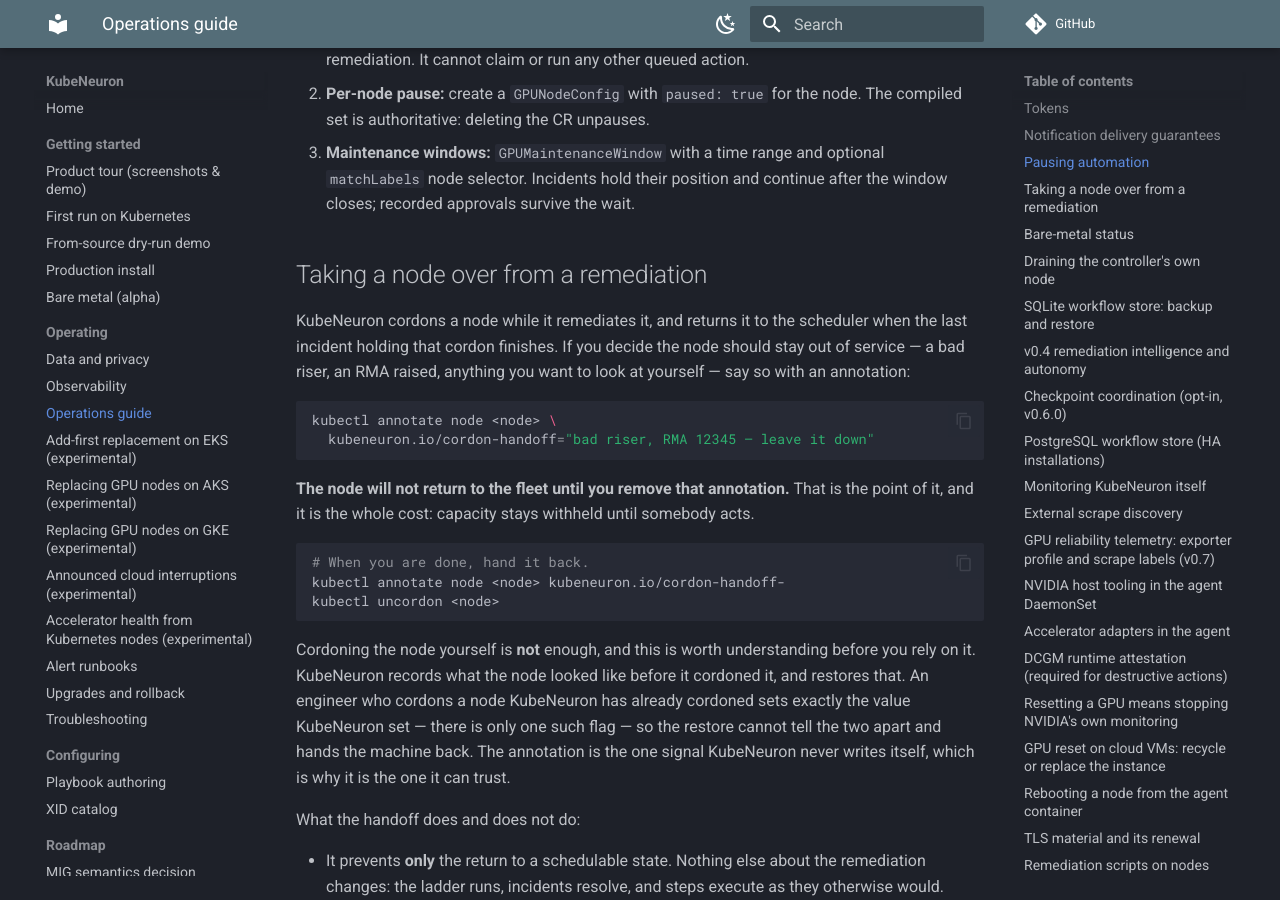
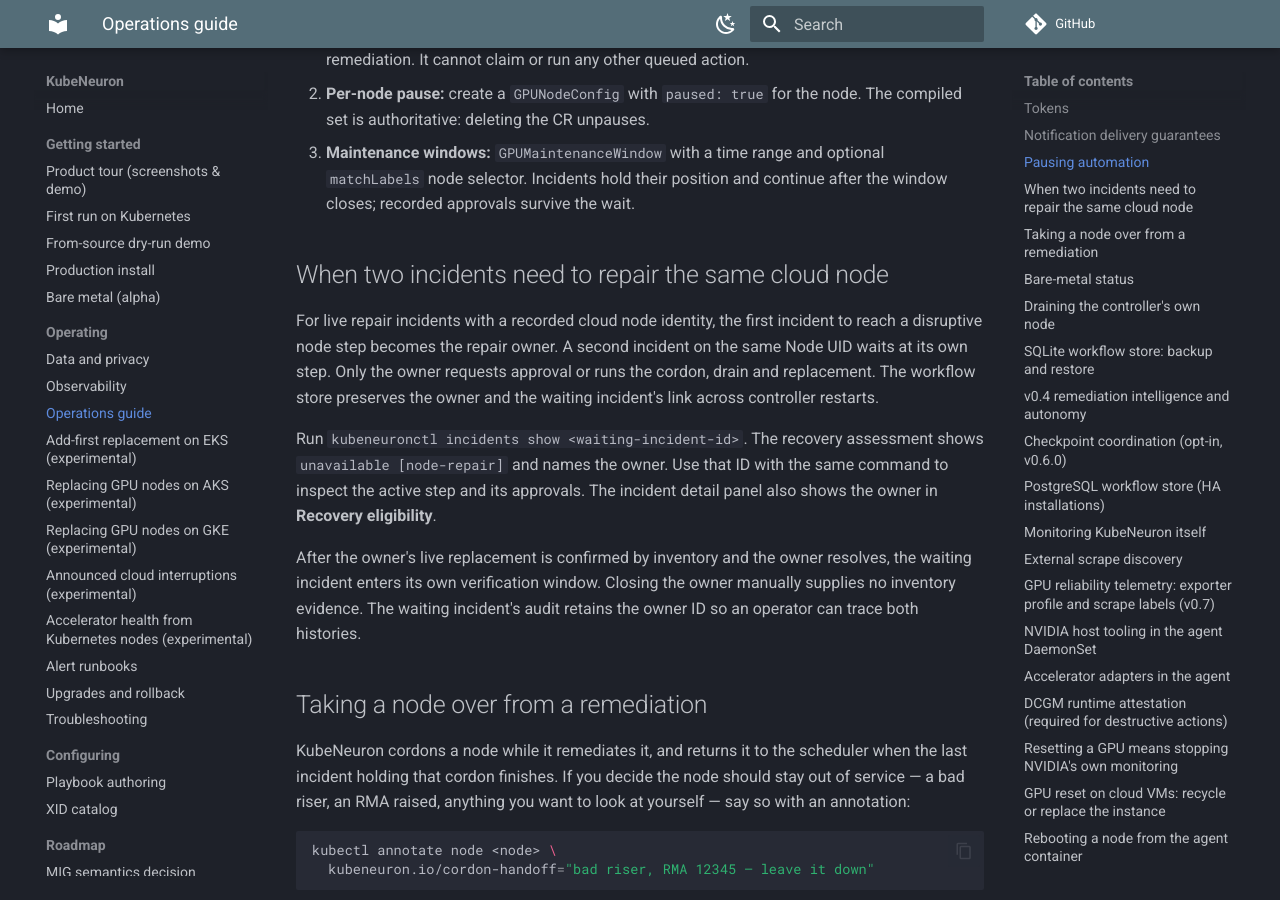
Before and after one commit to kubeneuron/kubeneuron, an MkDocs documentation site: the page built from docs/operations.md, in a window 1280 px wide and 900 px high, scrolled down 2201 px. Built offline with MkDocs 1.6.1 and Material for MkDocs 9.7.7, drawn with Linux system fonts in a browser that asks for light colours; comment, search, counter and statistics services are not loaded.

Commit message:
Document how to trace a waiting node repair
Signed-off-by: Andrii Petruk <andrey.petruk@gmail.com>

```diff
--- a/docs/design.md
+++ b/docs/design.md
@@ -863,7 +863,7 @@ operator-accepted controller stores. PostgreSQL is the HA choice: the DSN
 comes from a mounted Secret, the controller Deployment is stateless, and the
 store backend passes the same conformance suite as SQLite (see §2.5 for the
 honest scope of what that parity does and does not prove). Migration heads
-travel in lockstep (sqlite 0036 / postgres 0027, including node inventory source, incident-linked training progress and checkpoint reports, the remove-first plan of an incident, and the accelerator devices an incident covered when it opened).
+travel in lockstep (sqlite 0037 / postgres 0028, including node inventory source, incident-linked training progress and checkpoint reports, the remove-first plan of an incident, the accelerator devices an incident covered when it opened, and per-node repair ownership).
 
 The operator provisions a `ReadWriteOnce` claim for SQLite, defaulting to
 `5Gi`. Reconciliation preserves API-selected/bound fields, permits only
--- a/docs/operations.md
+++ b/docs/operations.md
@@ -95,6 +95,24 @@ Three independent mechanisms, all fail toward not acting:
 3. **Maintenance windows:** `GPUMaintenanceWindow` with a time range and
    optional `matchLabels` node selector. Incidents hold their position and
    continue after the window closes; recorded approvals survive the wait.
+
+## When two incidents need to repair the same cloud node
+
+For live repair incidents with a recorded cloud node identity, the first
+incident to reach a disruptive node step becomes the repair owner. A second
+incident on the same Node UID waits at its own step. Only the owner requests
+approval or runs the cordon, drain and replacement. The workflow store
+preserves the owner and the waiting incident's link across controller restarts.
+
+Run `kubeneuronctl incidents show <waiting-incident-id>`. The recovery
+assessment shows `unavailable [node-repair]` and names the owner. Use that
+ID with the same command to inspect the active step and its approvals.
+The incident detail panel also shows the owner in **Recovery eligibility**.
+
+After the owner's live replacement is confirmed by inventory and the owner
+resolves, the waiting incident enters its own verification window. Closing
+the owner manually supplies no inventory evidence. The waiting incident's
+audit retains the owner ID so an operator can trace both histories.
 
 ## Taking a node over from a remediation
 
```
Also changed, not shown: CHANGELOG.md (+5 -0 lines).
